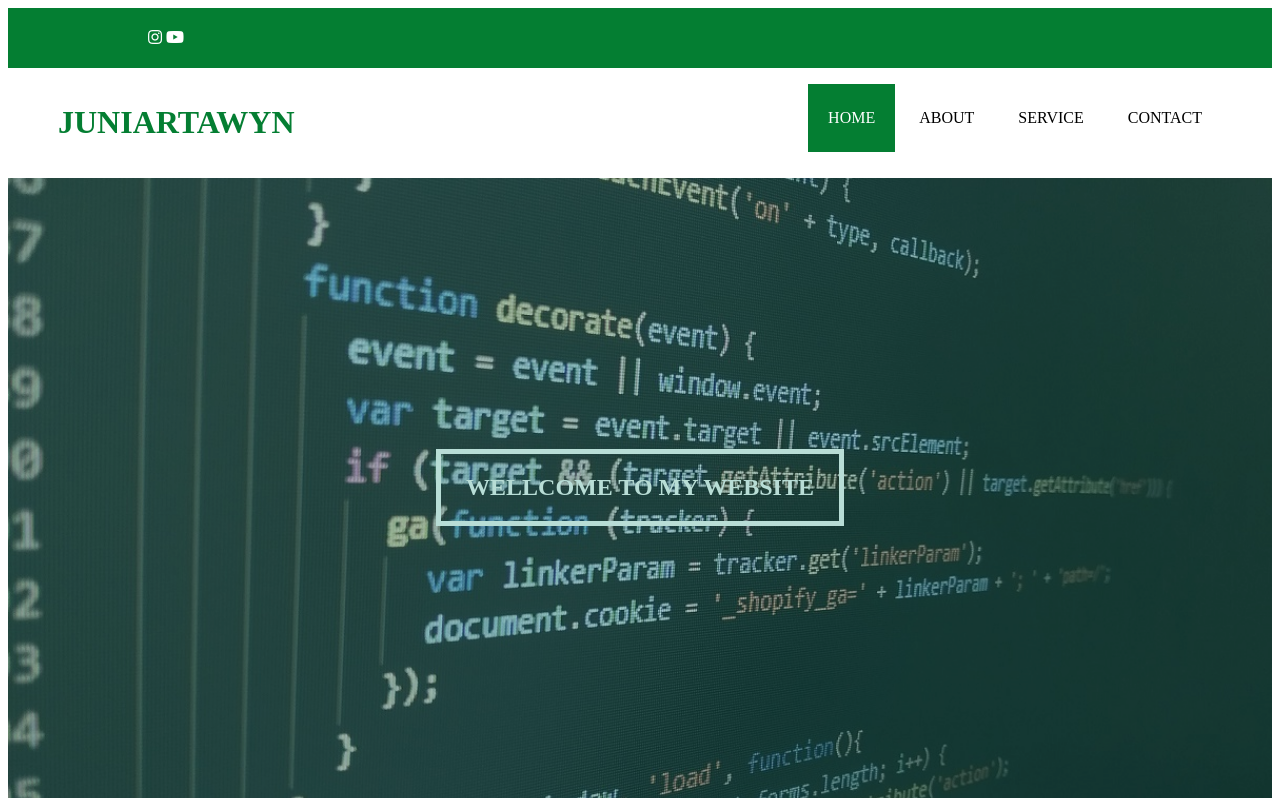
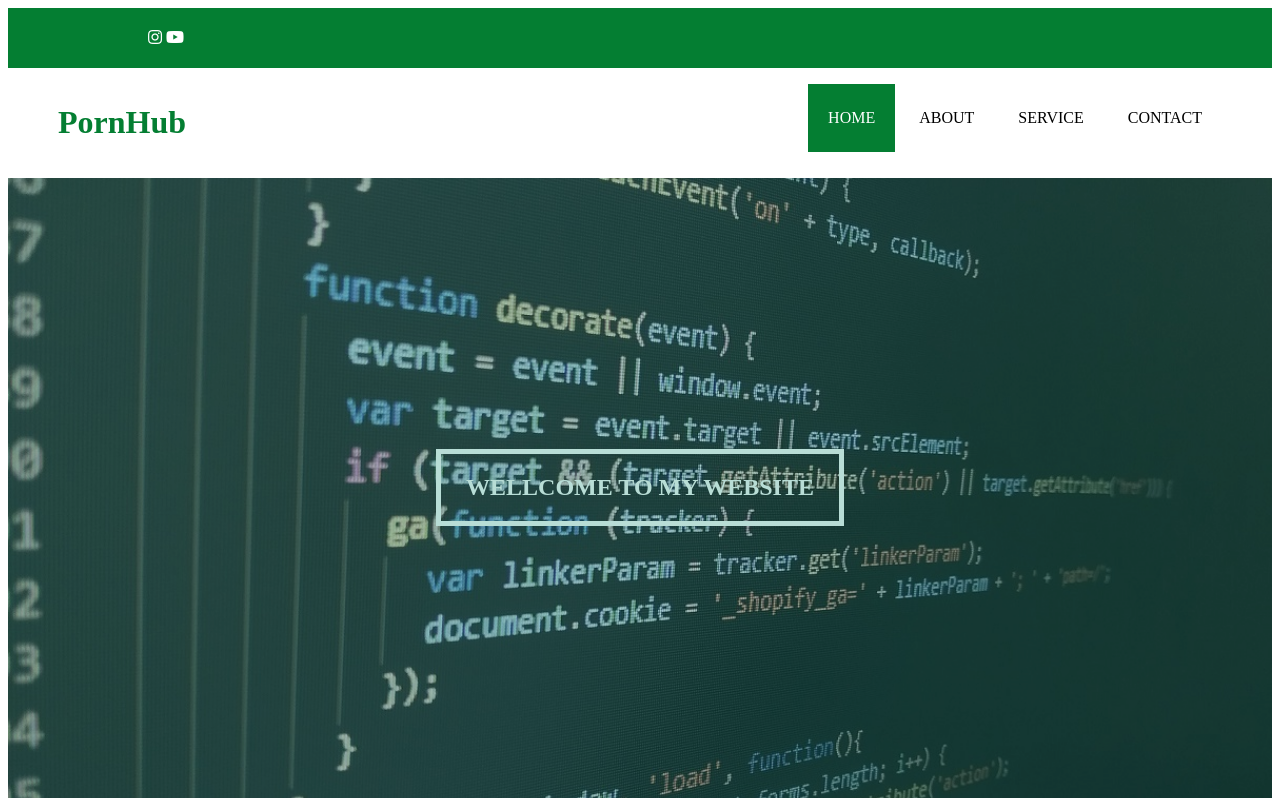
Before and after one commit to juniartawyn/juniartawyn.github.io, a plain HTML site: page index.html in a window 1280 px wide. Shown: the top 800 px of the page. Drawn offline with nearby package versions, Linux system fonts and the light colour scheme; files whose address does not match are found by name.

Commit message:
Update index.html

```diff
--- a/index.html
+++ b/index.html
@@ -27,7 +27,7 @@
     </div>
     <header>
             <div>
-            <h1><a href="index.html">JUNIARTAWYN</a></h1>
+            <h1><a href="index.html">PornHub</a></h1>
             <ul>
                 <li class="active"><a href="index.html">HOME</a></li>
                 <li><a href="about.html">ABOUT</a></li>
```
